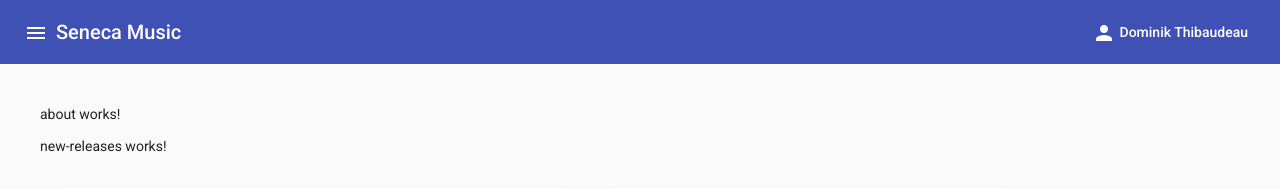
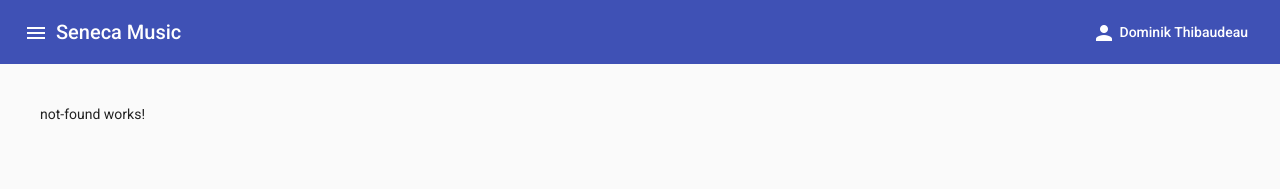
Before and after one commit to DominikDolphin/Assignment6, an Angular app: page / in a window 1280 px wide. Shown: the top 189 px of the page. Built offline with nearby package versions, Linux system fonts and the light colour scheme.

Commit message:
proper routing

```diff
--- a/src/app/app.component.html
+++ b/src/app/app.component.html
@@ -75,9 +75,11 @@
         <mat-sidenav-content class="sidenav-content">
 
             <!-- Main content -->
-            <app-about></app-about>
+
+            <router-outlet></router-outlet>
+            <!-- <app-about></app-about> -->
             <!-- <app-not-found></app-not-found> -->
-            <app-new-releases></app-new-releases>
+            <!-- <app-new-releases></app-new-releases> -->
 
             <!-- ------------ -->
 
```
